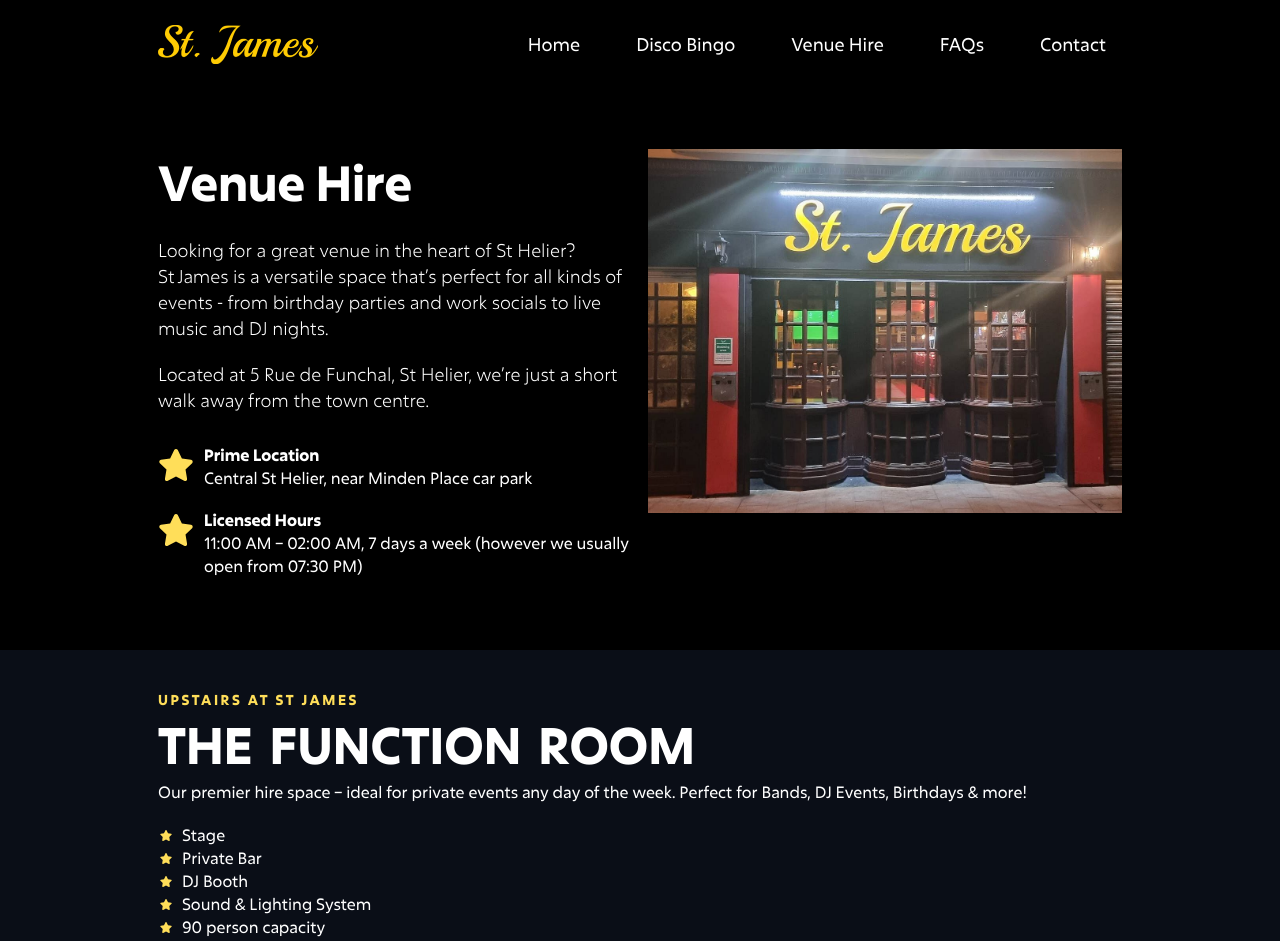
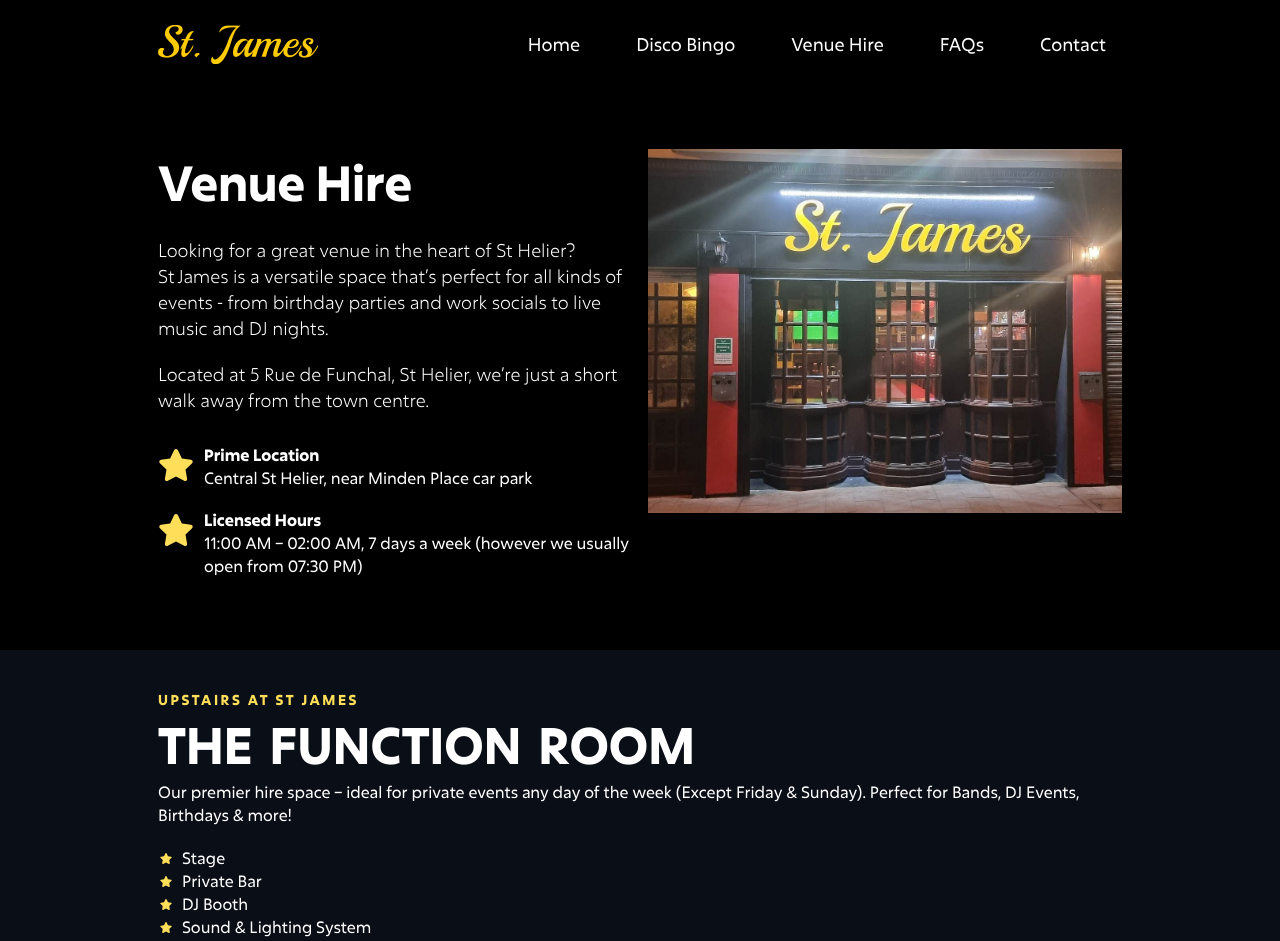
Before and after one commit to stjamesjsy/website, a Next.js app: page /venue-hire in a window 1280 px wide. Shown: the top 941 px of the page. Built offline with nearby package versions, Linux system fonts and the light colour scheme.

Commit message:
Minor wording update

```diff
--- a/src/pages/venue-hire/index.tsx
+++ b/src/pages/venue-hire/index.tsx
@@ -48,7 +48,7 @@
                         <div className={styles.upstairsAtStJames}>Upstairs at St James</div>
                         <h2>The Function Room</h2>
                         <p>
-                            Our premier hire space – ideal for private events any day of the week. Perfect for Bands, DJ Events, Birthdays & more!
+                            Our premier hire space – ideal for private events any day of the week (Except Friday & Sunday). Perfect for Bands, DJ Events, Birthdays & more!
                         </p>
                         <ul>
                             <ListItem>Stage</ListItem>
```
